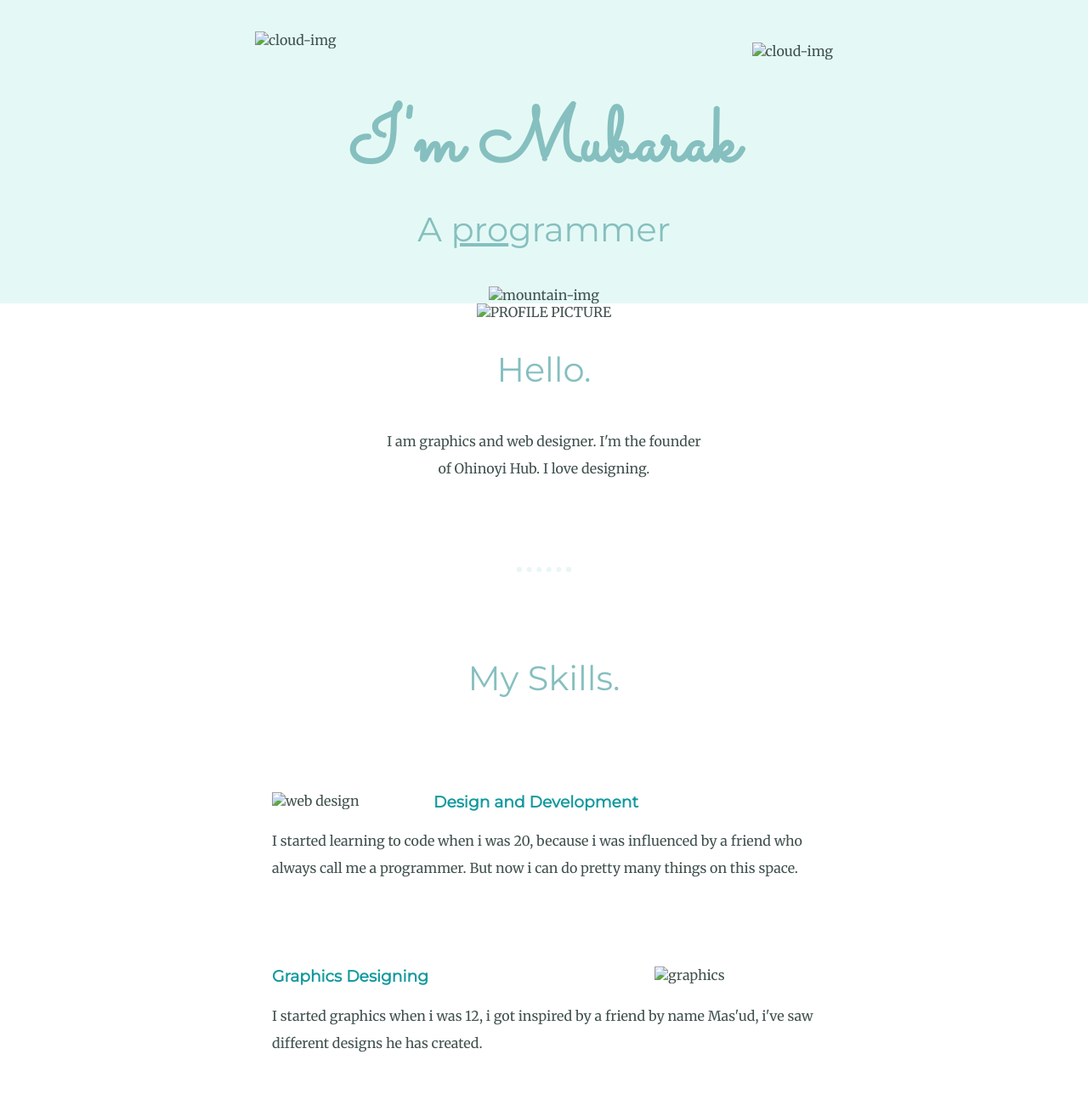
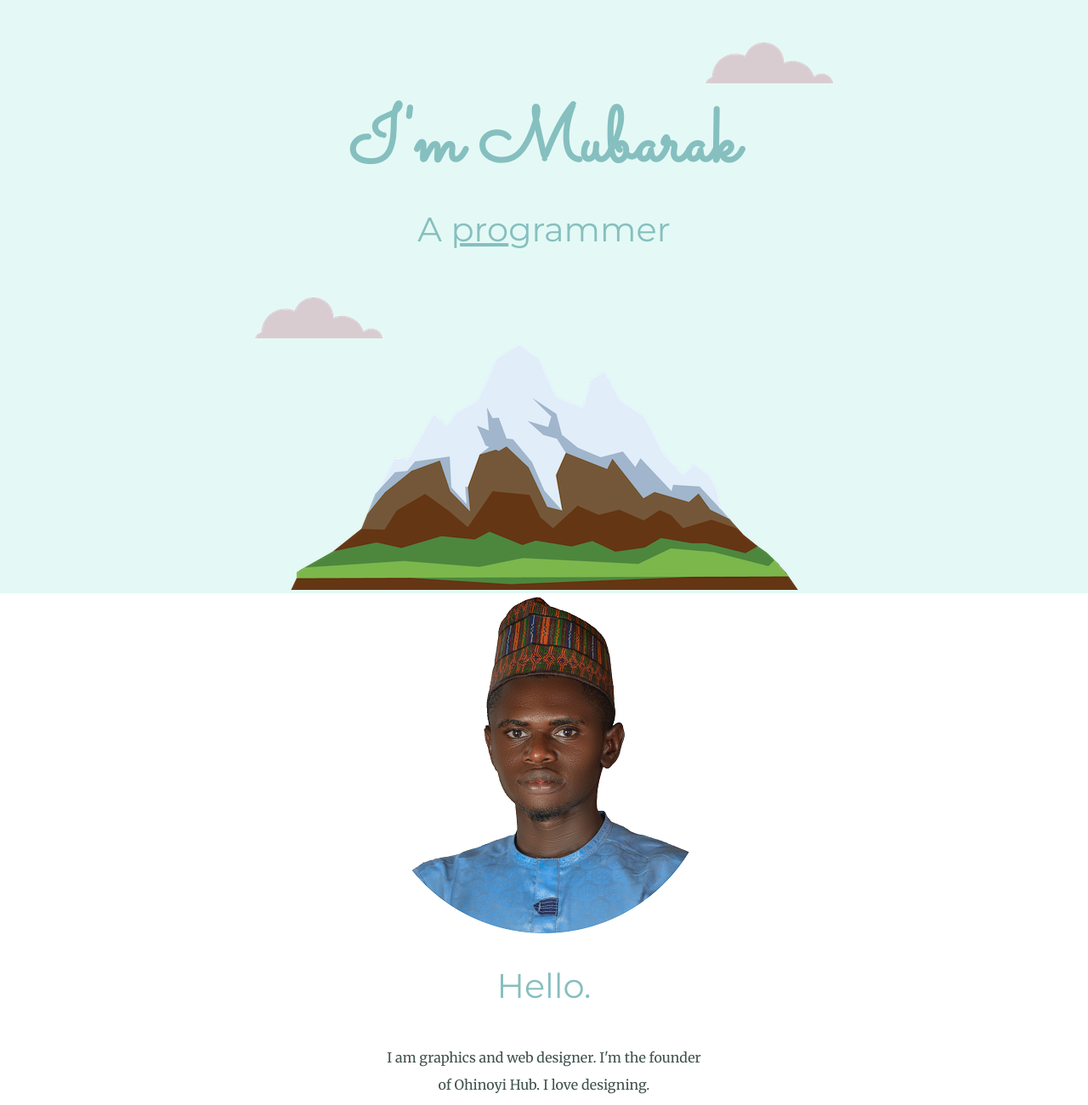
Before and after one commit to ohinoyi11/ohinoyi, a plain HTML site: page index.html in a window 1280 px wide. Shown: the top 1300 px of the page at 85% size. Drawn offline with Linux system fonts and the light colour scheme; files that its build step writes are made by us from their sources.

Commit message:
Update index.html

```diff
--- a/index.html
+++ b/index.html
@@ -9,15 +9,15 @@
   </head>
   <body>
     <div class="top-container">
-      <img class="top-cloud" src="images/cloud.png" alt="cloud-img">
+      <img class="top-cloud" src="cloud.png" alt="cloud-img">
       <h1>I'm Mubarak</h1>
       <h2>A <span class="pro">pro</span>grammer</h2>
-      <img class="bottom-cloud"src="images/cloud.png" alt="cloud-img">
-            <img src="images/mountain.png" alt="mountain-img">
+      <img class="bottom-cloud"src="cloud.png" alt="cloud-img">
+            <img src="mountain.png" alt="mountain-img">
     </div>
     <div class="middle-container">
       <div class="profile">
-        <img src="IMAGES/PROFILE PHOTO.PNG" alt="PROFILE PICTURE">
+        <img src="PROFILE PHOTO.PNG" alt="PROFILE PICTURE">
         <h2>Hello.</h2>
         <p class="intro">I am graphics and web designer. I'm the founder of Ohinoyi Hub. I love designing.</p>
       </div>
@@ -25,13 +25,13 @@
       <div class="skills">
         <h2>My Skills.</h2>
         <div class="skill-row">
-          <img class="web" src="images/coding.png" alt="web design">
+          <img class="web" src="coding.png" alt="web design">
 
           <h3>Design and Development</h3>
           <p class="pd">I started learning to code when i was 20, because i was influenced by a friend who always call me a programmer. But now i can do pretty many things on this space.</p>
         </div>
         <div class="skill-row">
-          <img class="graphics" src="images/graphics design.png" alt="graphics">
+          <img class="graphics" src="graphics design.png" alt="graphics">
           <h3>Graphics Designing</h3>
           <p>I started graphics when i was 12, i got inspired by a friend by name Mas'ud, i've saw different designs he has created.</p>
         </div>
```
